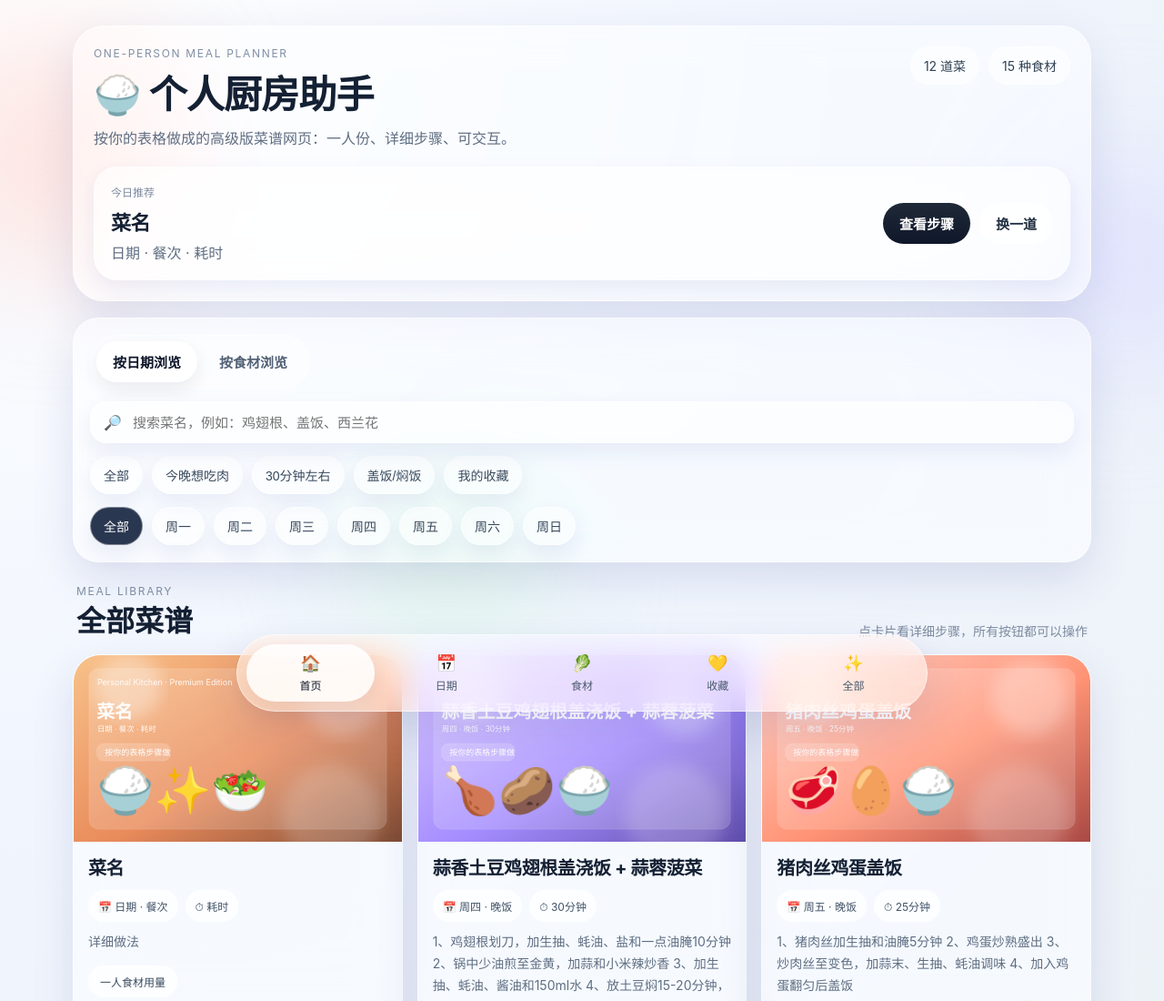
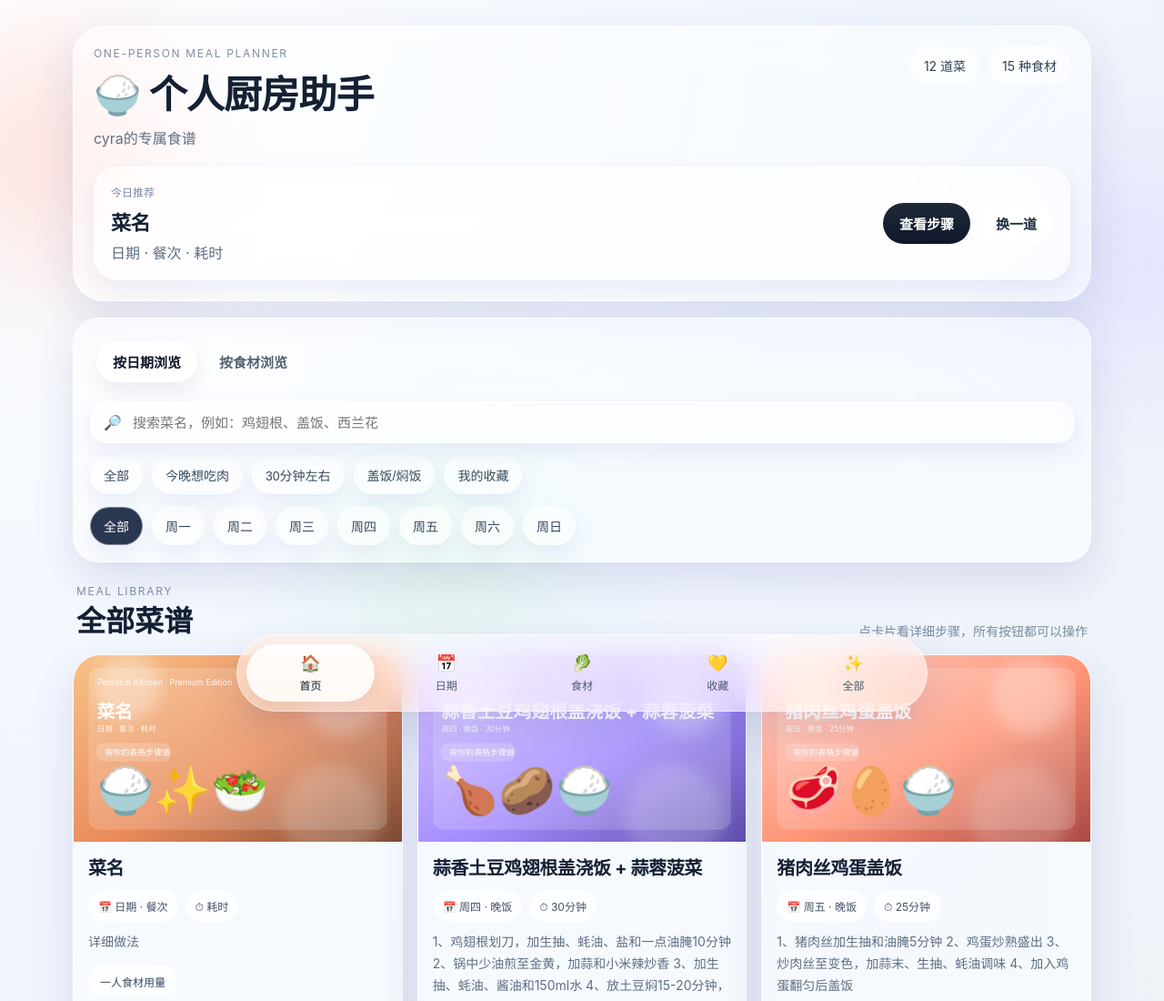
Before and after one commit to Cyra-Zhang/cookbook, a plain HTML site: page index.html in a window 1280 px wide. Shown: the top 1100 px of the page at 91% size. Drawn offline with Linux system fonts and the light colour scheme.

Commit message:
Add files via upload

```diff
--- a/index.html
+++ b/index.html
@@ -17,7 +17,7 @@
         <div>
           <p class="eyebrow">One-Person Meal Planner</p>
           <h1>🍚 个人厨房助手</h1>
-          <p class="hero-sub">按你的表格做成的高级版菜谱网页：一人份、详细步骤、可交互。</p>
+          <p class="hero-sub">cyra的专属食谱</p>
         </div>
         <div class="hero-badges">
           <span class="soft-pill" id="countRecipes">11 道菜</span>
--- a/style.css
+++ b/style.css
@@ -414,3 +414,11 @@ h3{margin:0 0 10px;font-size:18px}
   .recommend-title{font-size:20px}
   .detail-title{font-size:24px}
 }
+
+
+/* 首页标题居中 */
+.hero-card h1,
+.hero h1,
+header h1 {
+    text-align: center;
+}
```
